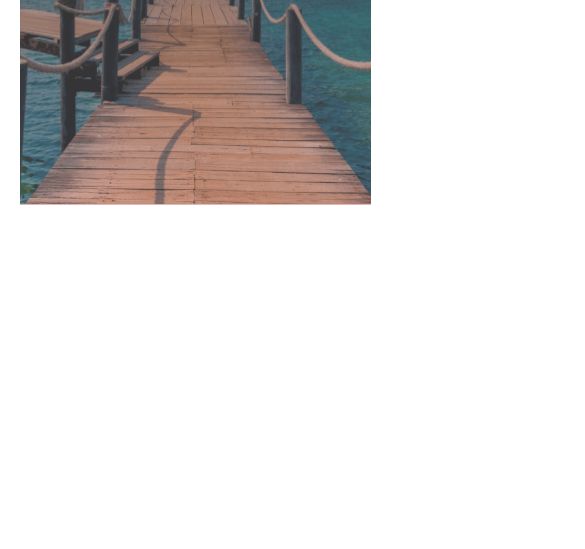
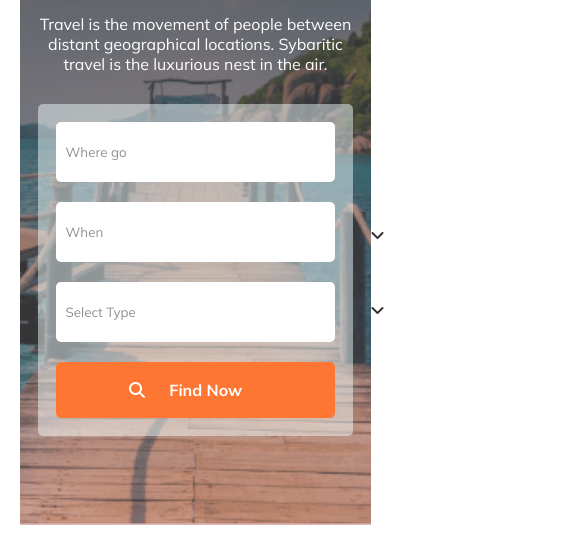
Before and after one commit to eduinfonet/Assignment-02, a plain HTML site: page index.html in a window 390 px wide. Shown: the part 295-844 px from the top of the page, 585 px wide, since content can reach past the window. Drawn offline with Linux system fonts and the light colour scheme.

Commit message:
banner done

```diff
--- a/assets/css/responsiveStyle.css
+++ b/assets/css/responsiveStyle.css
@@ -5,3 +5,83 @@
   box-sizing: border-box;
   font-family: "Mulish", sans-serif;
 }
+
+@media screen and (max-width: 600px) {
+  .banner-section {
+    height: 800px;
+    margin: 20px 20px;
+    padding: 15px 0;
+  }
+  .banner-container {
+    flex-direction: column;
+    max-height: 700px;
+    padding: 50px 0;
+  }
+  .banner-group-text {
+    flex-direction: column;
+    width: 100%;
+    max-height: 500px;
+    padding: 10px;
+    align-items: center;
+    border-radius: 5px;
+  }
+
+  .banner-text h1 {
+    font-size: 64px;
+    font-weight: 800;
+    width: 90%;
+    text-align: center;
+  }
+  .banner-text p {
+    text-align: center;
+    font-size: 16px;
+    font-weight: 400;
+    width: 700px;
+    padding: 30px 0;
+    width: 90%;
+  }
+  .whole-banner-group-text {
+    width: 90%;
+  }
+  .banner-group-text input {
+    width: 100%;
+  }
+  .banner-group-text button {
+    width: 100%;
+  }
+  .banner-group-text #where,
+  .banner-group-text #when,
+  .banner-group-text #select-type {
+    padding-left: 10px;
+    min-height: 60px;
+  }
+  /* .banner-group-text {
+    position: relative;
+    display: flex;
+    gap: 20px;
+    max-height: 50px;
+    padding: 10px;
+  } */
+  .banner-group-text #when01 {
+    position: absolute;
+    width: 24px;
+    min-height: 40px;
+    left: 320px;
+    top: 115px;
+    cursor: pointer;
+    text-align: center;
+  }
+
+  .banner-group-text #select-type01 {
+    left: 320px;
+    top: 190px;
+  }
+  .banner-group-text button {
+    width: 100%;
+    min-height: 40px;
+    padding: 18px 0;
+    border-radius: 5px;
+    text-align: center;
+    padding-right: 20px;
+  }
+}
--- a/assets/css/style.css
+++ b/assets/css/style.css
@@ -19,13 +19,21 @@
   background-size: cover;
   background-blend-mode: multiply;
   opacity: 0.8;
+  object-fit: cover;
 }
+
 .banner-container {
+  min-height: 450px;
   display: flex;
+  flex-direction: column;
   align-items: center;
   justify-content: center;
 }
-
+.banner-text {
+  display: flex;
+  flex-direction: column;
+  align-items: center;
+}
 .banner-text h1 {
   color: #fff;
   font-size: 64px;
@@ -36,12 +44,72 @@
   text-align: center;
   font-size: 16px;
   font-weight: 400;
-  width: 676px;
+  width: 700px;
+  padding: 30px 0;
+  line-height: 20px;
+}
+.whole-banner-group-text {
+  padding: 8px;
+  background-color: rgba(240, 255, 255, 0.475);
+  border-radius: 5px;
 }
 
 .banner-group-text {
   position: relative;
+  display: flex;
+  gap: 20px;
+  max-height: 50px;
+  padding: 10px;
+  align-items: center;
+  border-radius: 5px;
 }
 
-.banner-group-text #when {
+.banner-group-text input {
+  padding: 14px 5px;
+  border-radius: 5px;
+  border: none;
+  outline: none;
+  cursor: pointer;
 }
+.banner-group-text #where,
+.banner-group-text #when,
+.banner-group-text #select-type {
+  padding-left: 10px;
+  min-height: 40px;
+}
+
+.banner-group-text #when01 {
+  position: absolute;
+  width: 24px;
+  min-height: 40px;
+  left: 340px;
+  top: 18px;
+  cursor: pointer;
+  text-align: center;
+}
+
+.banner-group-text #select-type01 {
+  position: absolute;
+  width: 24px;
+  min-height: 40px;
+  left: 530px;
+  top: 18px;
+  cursor: pointer;
+  text-align: center;
+}
+.banner-group-text button {
+  width: 174px;
+  min-height: 40px;
+  padding: 11px 0;
+  border-radius: 5px;
+  background: #ff5400;
+  color: #fff;
+  text-align: center;
+  font-size: 16px;
+  font-weight: 700;
+  border: none;
+  outline: none;
+}
+button .fa-solid {
+  margin-right: 20px;
+}
--- a/index.html
+++ b/index.html
@@ -26,9 +26,11 @@
                 locations. Sybaritic travel is the luxurious nest in the air.
               </p>
             </div>
+            <div class="whole-banner-group-text">
               <div class="banner-group-text">
-              <input type="text" name="" id="" placeholder="Where go" />
-              <input id="when" type="text" name="" placeholder="When" /><i
+                <input type="text" name="" id="where" placeholder="Where go" />
+                <input type="text" name="" placeholder="When" id="when" /><i
+                  id="when01"
                   class="fa-solid fa-angle-down"
                 ></i>
 
@@ -37,11 +39,12 @@
                   type="text"
                   name=""
                   placeholder="Select Type"
-              /><i class="fa-solid fa-angle-down"></i>
+                /><i id="select-type01" class="fa-solid fa-angle-down"></i>
                 <button>
                   <i class="fa-solid fa-magnifying-glass"></i>
                   Find Now
                 </button>
+              </div>
             </div>
           </div>
         </section>
```
Lines whose indentation alone changed are shown as unchanged.
